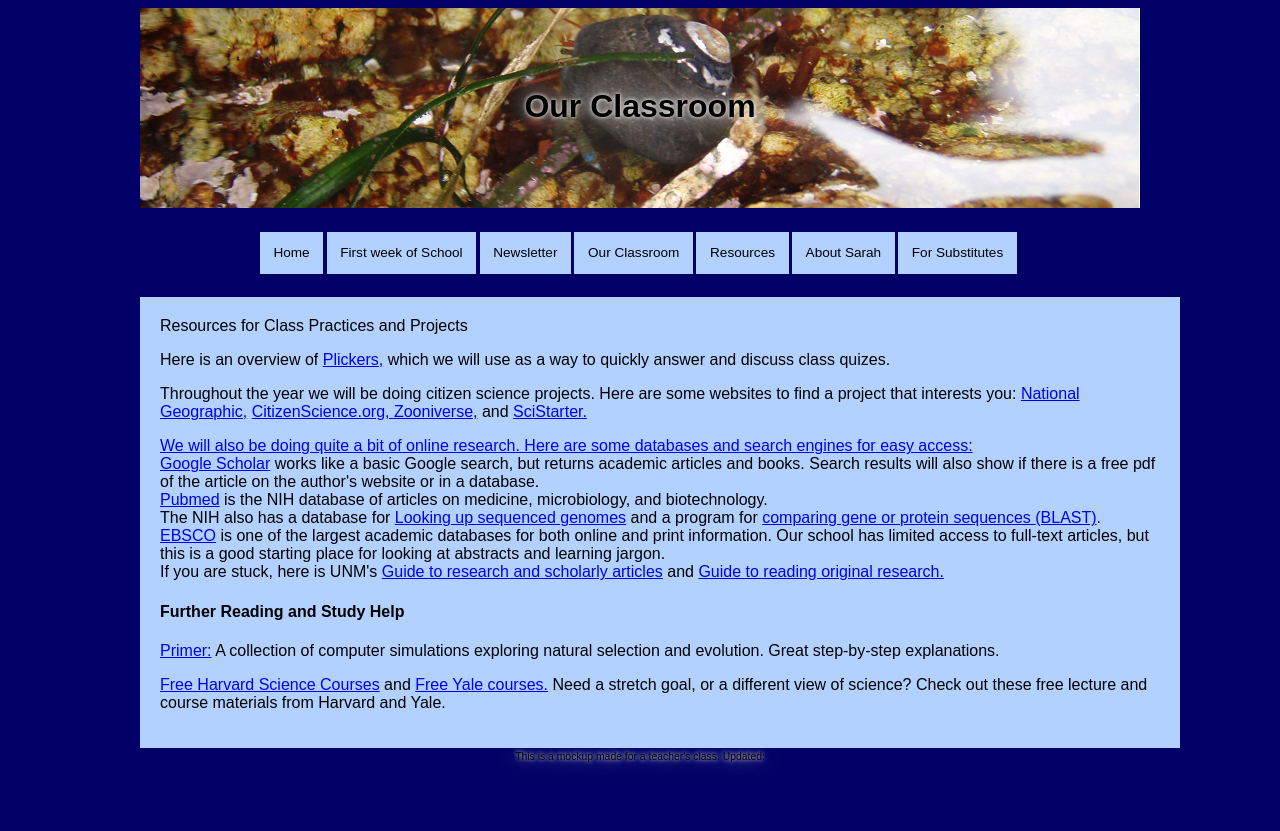
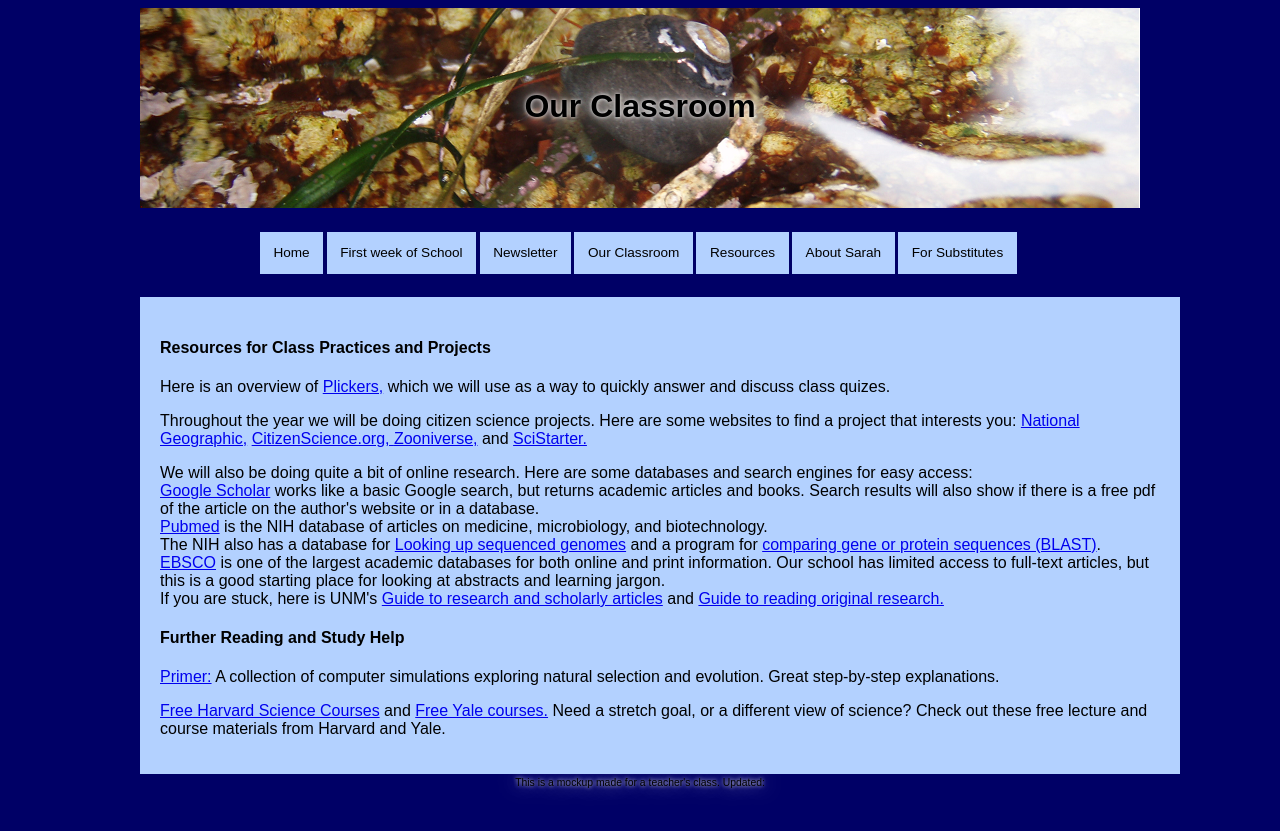
Before and after one commit to SReduc/SReduc.github.io, a Jekyll site: the page built from resources.html, in a window 1280 px wide. Shown: the top 831 px of the page. Built offline with Jekyll 4.4.1, drawn with Linux system fonts in a browser that asks for light colours.

```diff
--- a/resources.html
+++ b/resources.html
@@ -2,10 +2,10 @@
 layout: default
 title: Resources
 ---
-</h4>Resources for Class Practices and Projects</h4>
+<h4>Resources for Class Practices and Projects</h4>
 <p>Here is an overview of <a href="https://blogs.reed.edu/ed-tech/2016/03/plickers-an-excellent-alternative-to-clickers/">Plickers,</a> which we will use as a way to quickly answer and discuss class quizes.
 </p>
-<p>Throughout the year we will be doing citizen science projects. Here are some websites to find a project that interests you: <a href="https://www.nationalgeographic.org/idea/citizen-science-projects/">National Geographic,</a> <a href="https://www.citizenscience.gov/catalog/#">CitizenScience.org, </a> <a href="https://www.zooniverse.org/projects">Zooniverse,</a> and <a href="https://scistarter.org/finder">SciStarter.
+<p>Throughout the year we will be doing citizen science projects. Here are some websites to find a project that interests you: <a href="https://www.nationalgeographic.org/idea/citizen-science-projects/">National Geographic,</a> <a href="https://www.citizenscience.gov/catalog/#">CitizenScience.org, </a> <a href="https://www.zooniverse.org/projects">Zooniverse,</a> and <a href="https://scistarter.org/finder">SciStarter.</a>
 </p>
 <p>We will also be doing quite a bit of online research. Here are some databases and search engines for easy access:<br />
 <a href="scholar.google.com">Google Scholar</a> works like a basic Google search, but returns academic articles and books. Search results will also show if there is a free pdf of the article on the author's website or in a database.<br />
```
